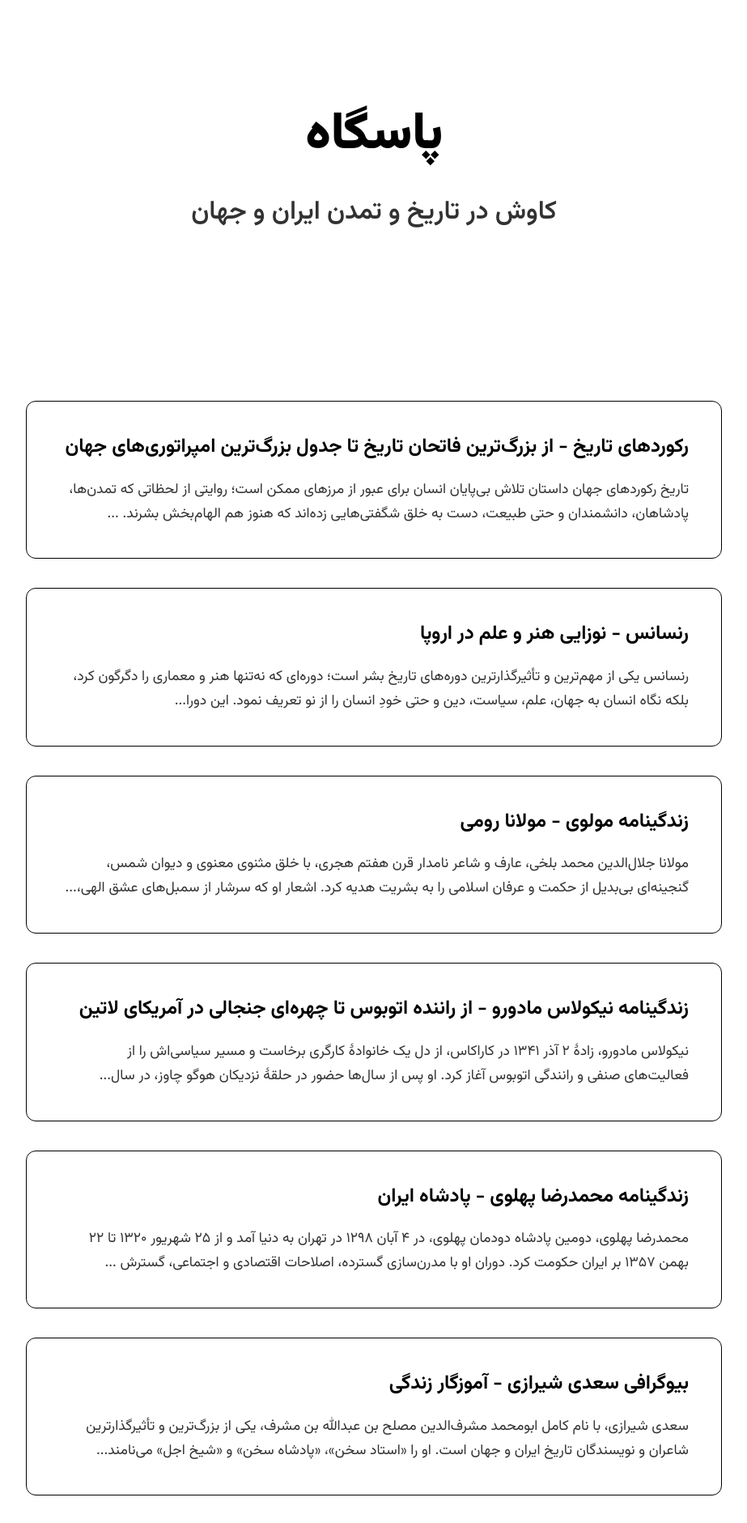
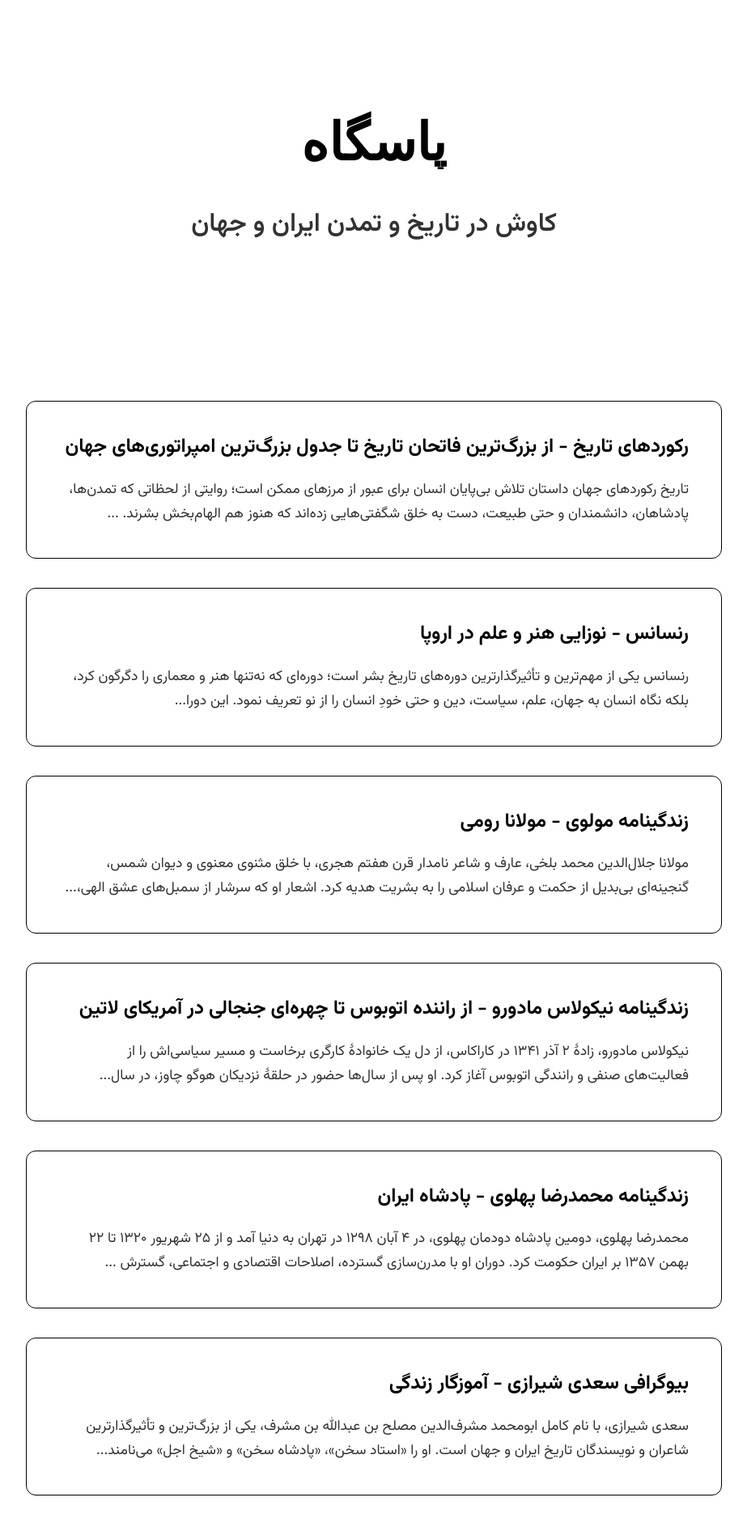
Before and after one commit to darkblog/darkblog.github.io, a Jekyll site: the page built from logo.html, in a window 1280 px wide. Shown: the top 1881 px of the page at 81% size, without its empty margins (178-1101 px from the left). Built offline with Jekyll 4.4.1, drawn with Linux system fonts in a browser that asks for light colours.

Commit message:
Update logo.html

```diff
--- a/logo.html
+++ b/logo.html
@@ -71,13 +71,8 @@
 
         .site-title-svg {
             margin: 0 auto clamp(1.5rem, 4vh, 2.5rem) auto;
-            font-family: 'Vazirmatn', sans-serif;
-            font-weight: 900;
-            font-size: clamp(3rem, 8vw, 4rem);
-            text-align: center;
-            color: black;
-            line-height: 1.2;
-            letter-spacing: -0.5px;
+            width: clamp(12rem, 30vw, 20rem);
+            height: auto;
         }
 
         .page-title {
@@ -167,7 +162,7 @@
     <section class="hero-section">
         <div class="hero-content">
             <div class="site-title-svg">
-                پاسگاه
+                <img src="/pasgah.svg" alt="پاسگاه" style="width: 100%; height: auto;">
             </div>
 
             <h1 class="page-title">کاوش در تاریخ و تمدن ایران و جهان</h1>
```
